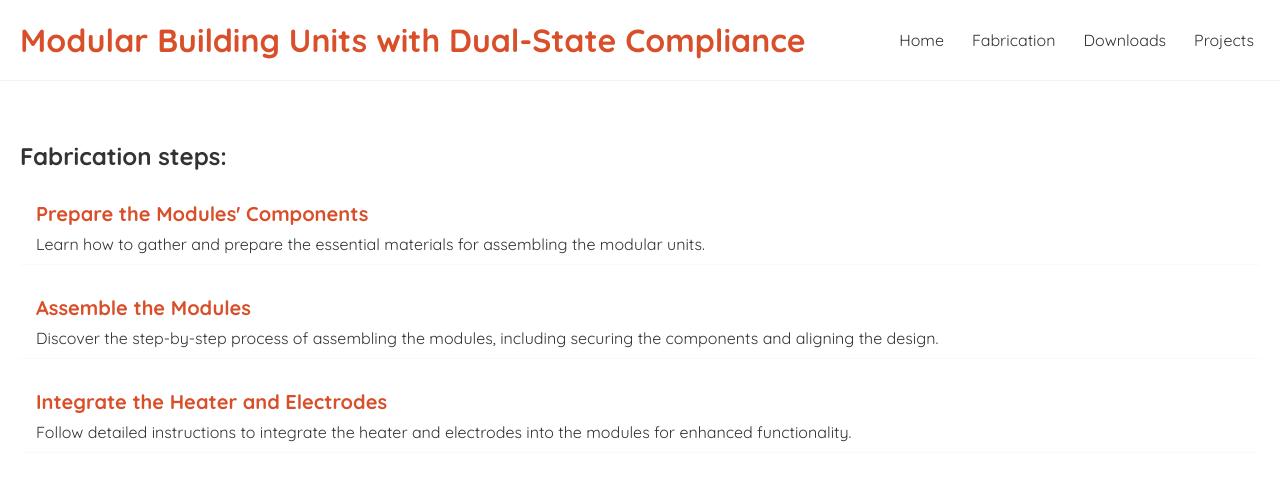
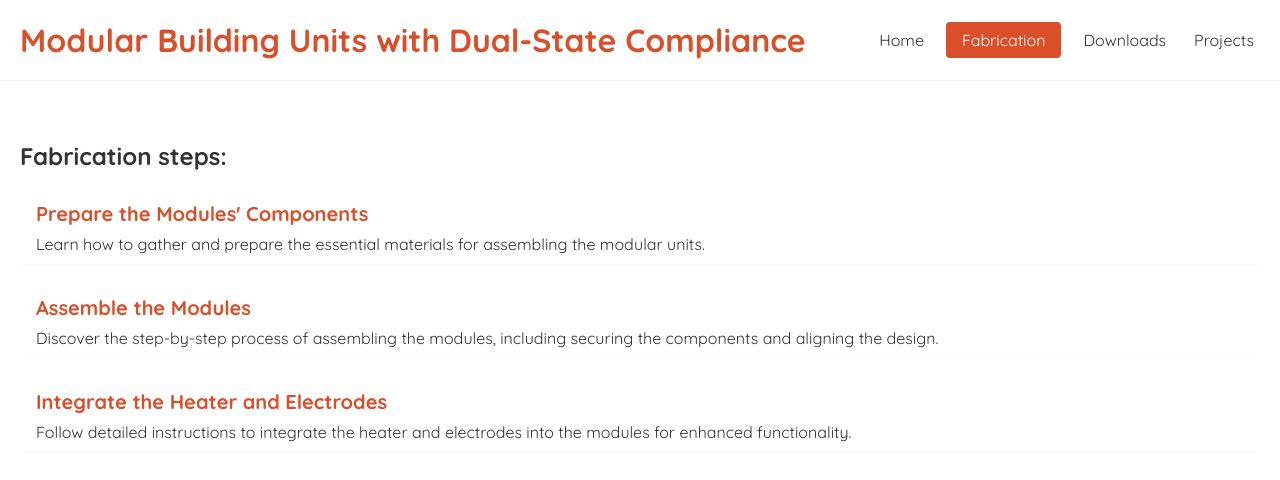
Before and after one commit to Louashka/dsm-web-app, a React (Create React App) app: page /dsm-web-app/fabrication in a window 1280 px wide. Shown: the top 480 px of the page. Built offline with nearby package versions, Linux system fonts and the light colour scheme.

Commit message:
Fix Layout links

```diff
--- a/src/pages/Layout.js
+++ b/src/pages/Layout.js
@@ -8,10 +8,10 @@ const Layout = () => {
                 <div className="navbar">
                     <h1>{ title }</h1>
                     <div className="links">
-                        <NavLink to="/">Home</NavLink>
-                        <NavLink to="/fabrication">Fabrication</NavLink>
-                        <NavLink to="/downloads">Downloads</NavLink>
-                        <NavLink to="/projects">Projects</NavLink>
+                        <NavLink to="/dsm-web-app/">Home</NavLink>
+                        <NavLink to="/dsm-web-app/fabrication">Fabrication</NavLink>
+                        <NavLink to="/dsm-web-app/downloads">Downloads</NavLink>
+                        <NavLink to="/dsm-web-app/projects">Projects</NavLink>
                     </div>
                 </div>
             </header>
```
